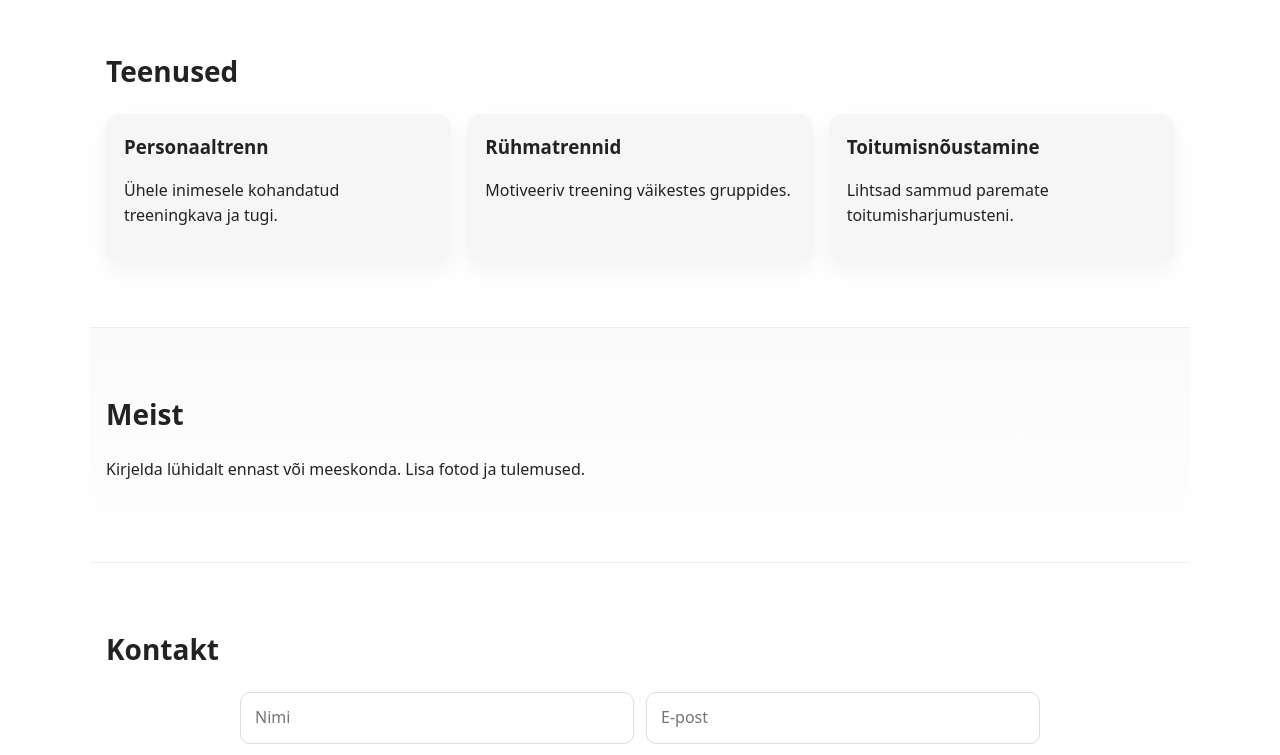
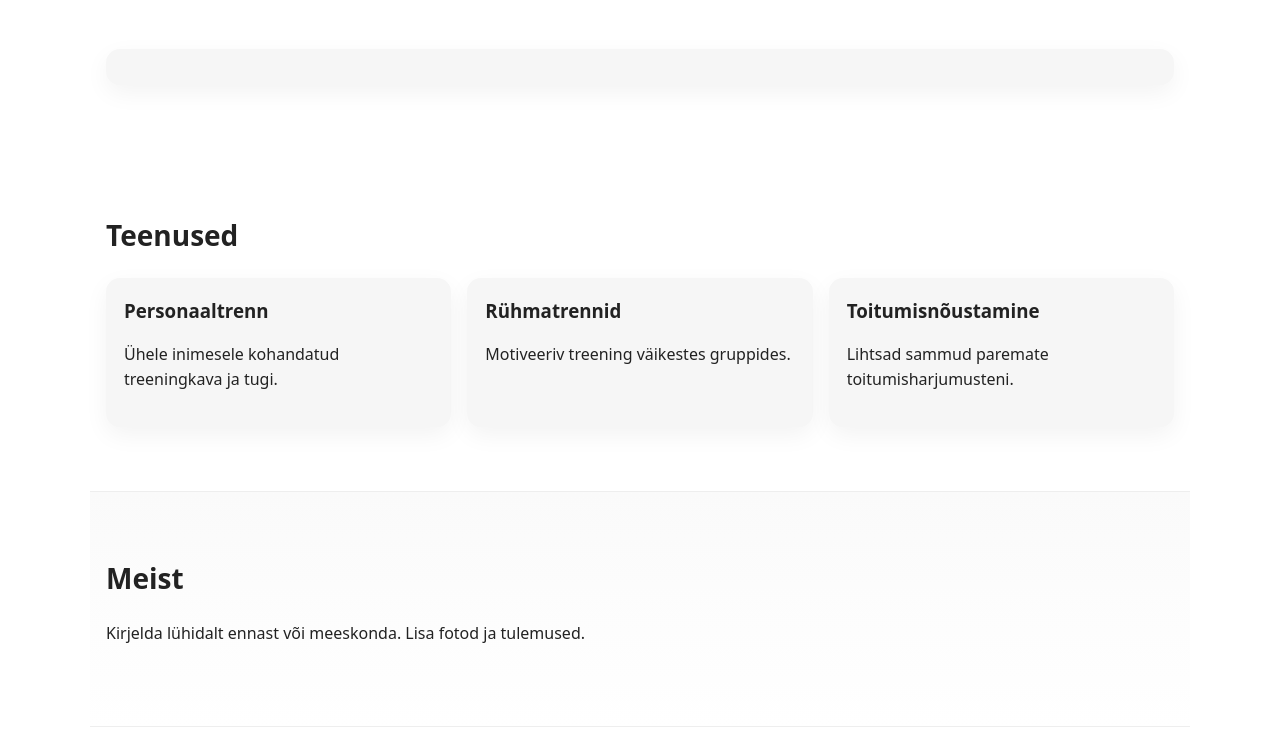
Before and after one commit to KonduktoR13/Site, a Vue app: page / in a window 1280 px wide. Shown: the part 925-1680 px from the top of the page. Built offline with nearby package versions, Linux system fonts and the light colour scheme.

Commit message:
Create nutrition videos carousel component

```diff
--- a/src/App.vue
+++ b/src/App.vue
@@ -7,6 +7,7 @@
     <HeroSection />
     <TrainingCarousel />
     <OtherTrainingCarousel />
+    <NutritionVideosCarousel />
     <ServicesSection />
     <AboutSection />
     <ContactSection />
@@ -19,6 +20,7 @@ import SiteHeader from './components/SiteHeader.vue'
 import HeroSection from './components/HeroSection.vue'
 import TrainingCarousel from './components/TrainingCarousel.vue'
 import OtherTrainingCarousel from './components/OtherTrainingCarousel.vue'
+import NutritionVideosCarousel from './components/NutritionVideosCarousel.vue'
 import ServicesSection from './components/ServicesSection.vue'
 import AboutSection from './components/AboutSection.vue'
 import ContactSection from './components/ContactSection.vue'
--- /dev/null
+++ b/src/components/NutritionVideosCarousel.vue
@@ -0,0 +1,45 @@
+<template>
+  <section class="section">
+    <div class="card">
+      <div class="nutrition-videos-carousel">
+        <button class="carousel-arrow prev" @click="prev" aria-label="Eelmine video">
+          <span class="material-icons-round">chevron_left</span>
+        </button>
+        <div class="carousel-track" :style="{ transform: `translateX(-${currentIndex * 100}%)` }">
+          <div v-for="(v, i) in videos" :key="i" class="video-slot">
+            <!-- Video player will be inserted here -->
+          </div>
+        </div>
+        <button class="carousel-arrow next" @click="next" aria-label="Järgmine video">
+          <span class="material-icons-round">chevron_right</span>
+        </button>
+      </div>
+    </div>
+  </section>
+</template>
+
+<script setup>
+import { ref } from 'vue'
+
+const videos = []
+const currentIndex = ref(0)
+const total = videos.length
+
+function next() {
+  if (!total) return
+  currentIndex.value = (currentIndex.value + 1) % total
+}
+
+function prev() {
+  if (!total) return
+  currentIndex.value = (currentIndex.value - 1 + total) % total
+}
+</script>
+
+<style scoped>
+.nutrition-videos-carousel { position: relative; overflow: hidden; }
+.nutrition-videos-carousel .carousel-track { display: flex; transition: transform 0.4s ease; }
+.nutrition-videos-carousel .video-slot { flex: 0 0 100%; display: flex; justify-content: center; align-items: center; }
+.nutrition-videos-carousel iframe,
+.nutrition-videos-carousel video { max-width: 100%; border-radius: 10px; }
+</style>
```
